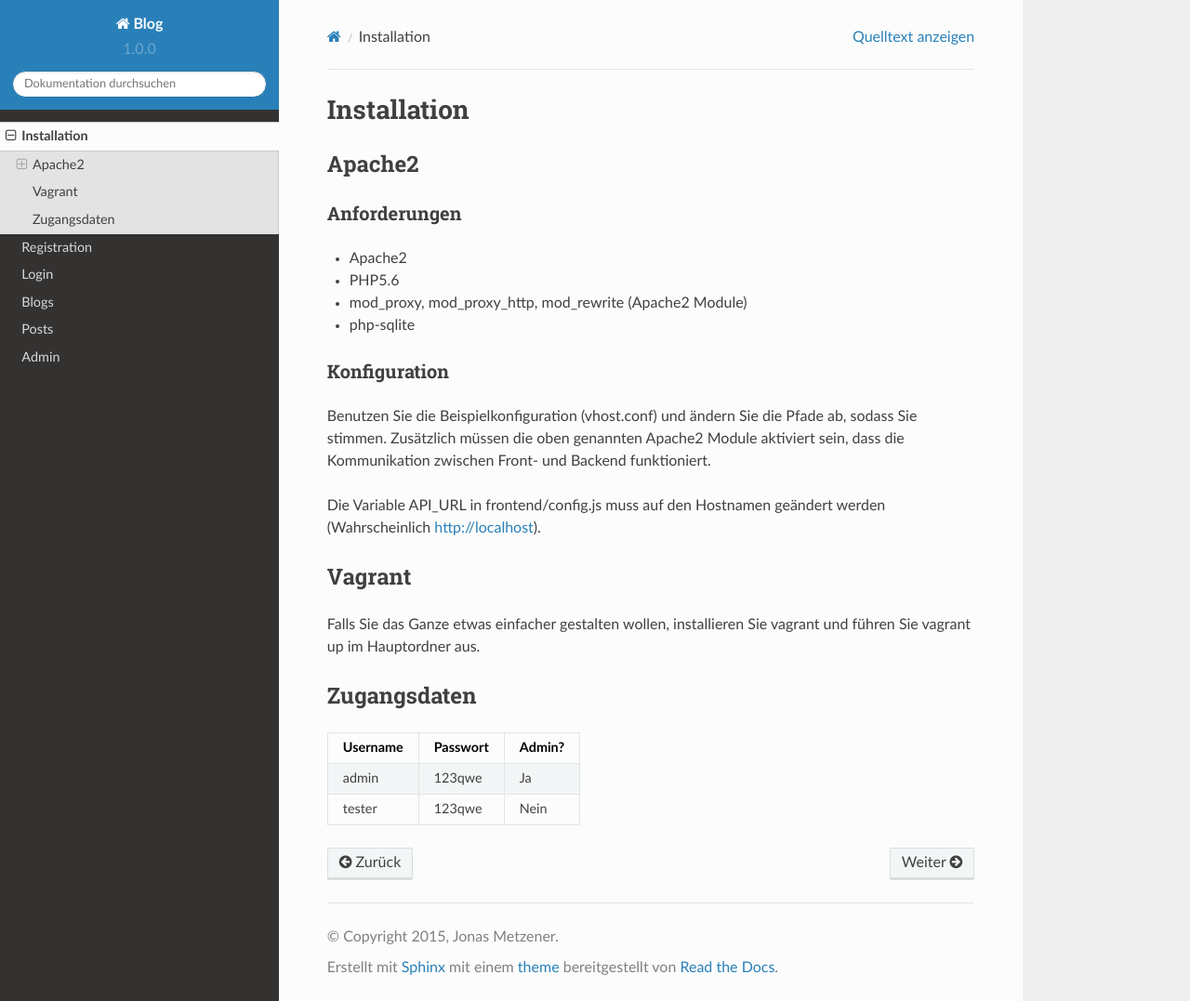
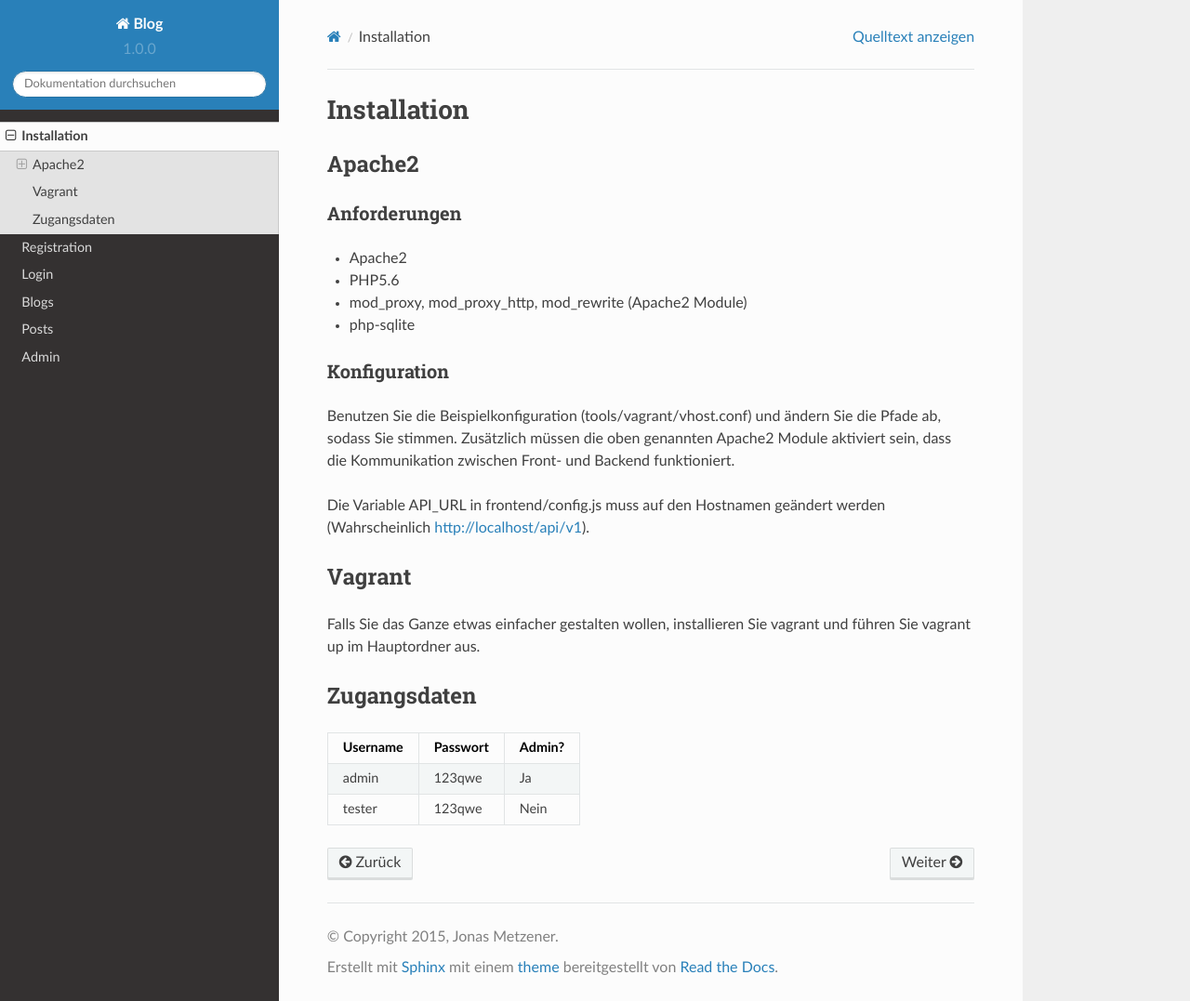
Before and after one commit to anehx/blog, a Sphinx documentation site: the page built from docs/source/installation.rst, in a window 1280 px wide and 1077 px high. Shown: the whole window at 93% size. Built offline with Sphinx 7.4.7 and the Read the Docs theme 2.0.0, drawn with Linux system fonts in a browser that asks for light colours.

Commit message:
Fixed docs

```diff
--- a/docs/source/installation.rst
+++ b/docs/source/installation.rst
@@ -13,9 +13,9 @@ Anforderungen
 
 Konfiguration
 '''''''''''''
-Benutzen Sie die Beispielkonfiguration (vhost.conf) und ändern Sie die Pfade ab, sodass Sie stimmen. Zusätzlich müssen die oben genannten Apache2 Module aktiviert sein, dass die Kommunikation zwischen Front- und Backend funktioniert.
+Benutzen Sie die Beispielkonfiguration (tools/vagrant/vhost.conf) und ändern Sie die Pfade ab, sodass Sie stimmen. Zusätzlich müssen die oben genannten Apache2 Module aktiviert sein, dass die Kommunikation zwischen Front- und Backend funktioniert.
 
-Die Variable API_URL in frontend/config.js muss auf den Hostnamen geändert werden (Wahrscheinlich http://localhost).
+Die Variable API_URL in frontend/config.js muss auf den Hostnamen geändert werden (Wahrscheinlich http://localhost/api/v1).
 
 Vagrant
 -------
```
